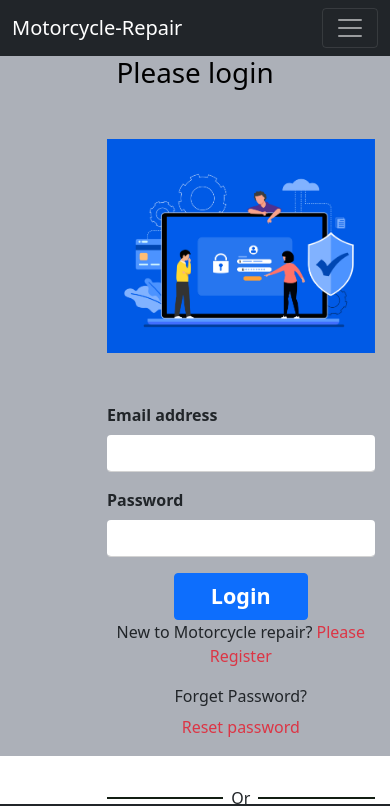
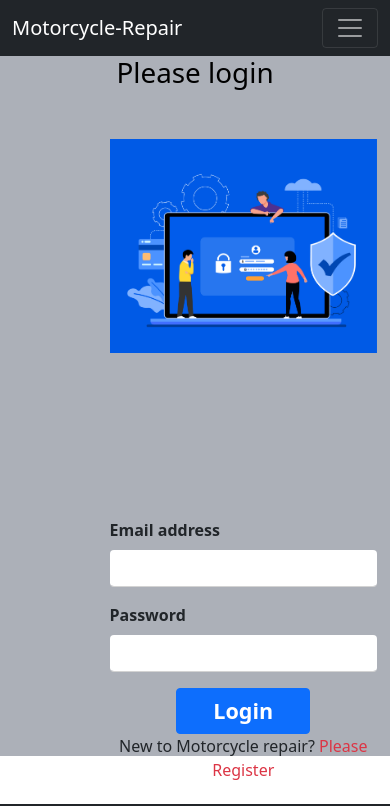
Before and after one commit to Masum-WebD/Motorcycle-Repair, a React (Create React App) app: page /login in a window 390 px wide. Shown: the top 806 px of the page. Built offline with nearby package versions, Linux system fonts and the light colour scheme; no server answers.

Commit message:
finaly complate project

```diff
--- a/src/components/Login/Login/Login.css
+++ b/src/components/Login/Login/Login.css
@@ -16,14 +16,16 @@
 @media (max-width:576px){
     .login-form{
         grid-template-columns:repeat(1,1fr);
-        width:200px;
-        height:100px;
+        width:50%;
+        height:50%;
         /* margin:200px; */
         margin-bottom:300px
     }
     .login-form .image{
         width:50%;
+        height:50%;
     }
+
 }
 .loginImage img{
     width: 500px;
```
